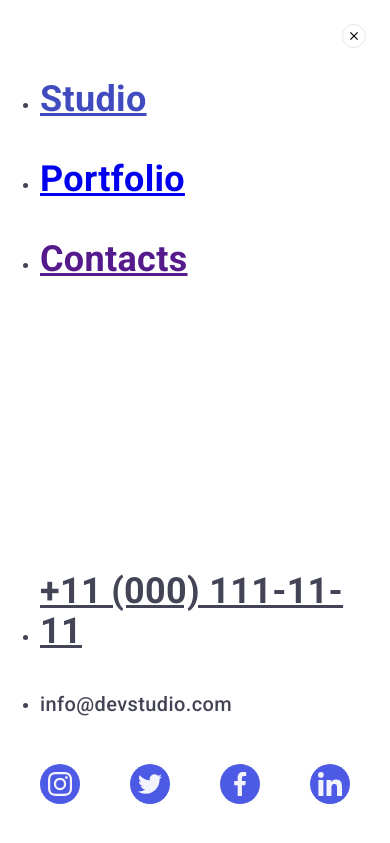
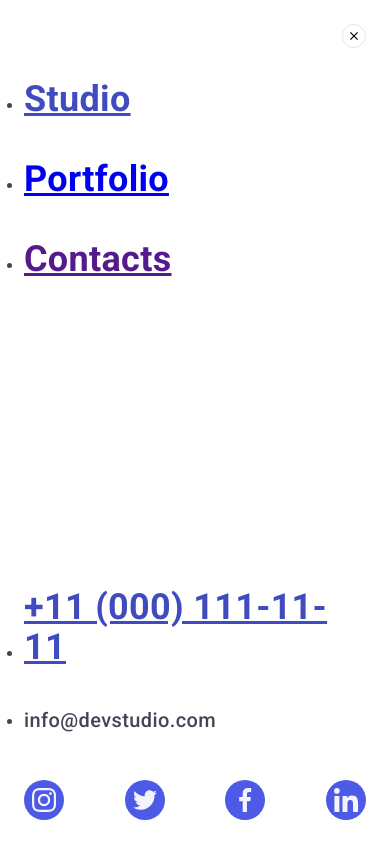
Before and after one commit to JuliaStavychna/goit-markup-hw-07, a plain HTML site: page index.html in a window 390 px wide. Both pictures are taken after a click on the button 351 px from the left and 33 px from the top of the page. Shown: the top 843 px of the page. Drawn offline with nearby package versions, Linux system fonts and the light colour scheme.

Commit message:
update mobile

```diff
--- a/css/mobile.css
+++ b/css/mobile.css
@@ -164,6 +164,12 @@
     0px 1px 1px rgba(46, 47, 66, 0.16), 0px 1px 6px rgba(46, 47, 66, 0.08);
   transform: translateX(100%);
 }
+.menu-navigation-list-item {
+color:#434455;
+}
+.menu-cont-info {
+    font-style: normal;
+}
 .close-button-menu {
   display: flex;
   cursor: pointer;
@@ -188,12 +194,12 @@
   border: none;
 }
 .mobile-menu-wrapper {
-  display: flex;
-  height: 100%;
-  padding: 80px 40px 40px;
-  flex-direction: column;
-  justify-content: space-between;
-  position: relative;
+    display: flex;
+    flex-direction: column;
+    justify-content: space-between;
+    position: relative;
+    height: 100%;
+    padding: 80px 24px 24px 24px;
 }
 .contact-info-tel {
     display: inline-block;
@@ -218,7 +224,7 @@
   font-weight: 700;
   font-size: 36px;
   line-height: 1.11;
-  color: #434455;
+  color: #404bbf;
   margin-bottom: 40px;
 }
 .contact-info-mail {
@@ -246,3 +252,9 @@
   font-size: 36px;
   line-height: 1.11;
 }
+.link {
+    text-decoration: none;
+  }
+.list {
+    list-style-type: none;
+  }
--- a/index.html
+++ b/index.html
@@ -696,6 +696,7 @@
           </ul>
         </div>
         <div class="contacts-wrapper">
+          <address class="menu-cont-info">
             <ul class="menu-contacts-list">
               <li class="menu-contacts-list-item">
                 <a href="tel:+110001111111" class="contact-info-tel"
@@ -710,6 +711,7 @@
                 </a>
               </li>
             </ul>
+            <address class="menu-cont-info">
             <ul class="footer-social-list">
               <li class="footer-social-item">
                 <a class="footer-social-link" href="https://www.instagram.com/webstudio" target="_blank" rel="noreferrer noopener" title="Instagram">
```
